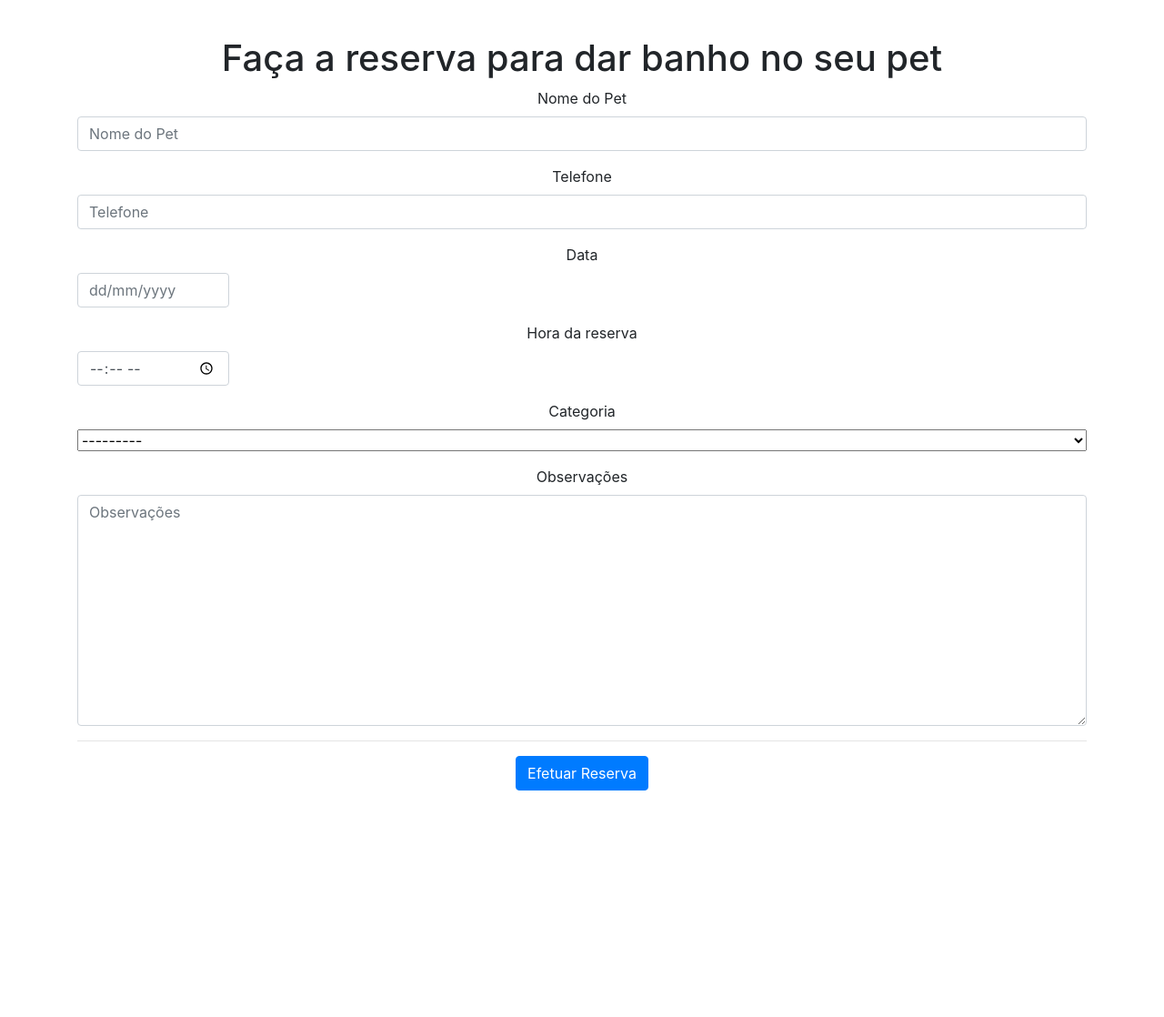
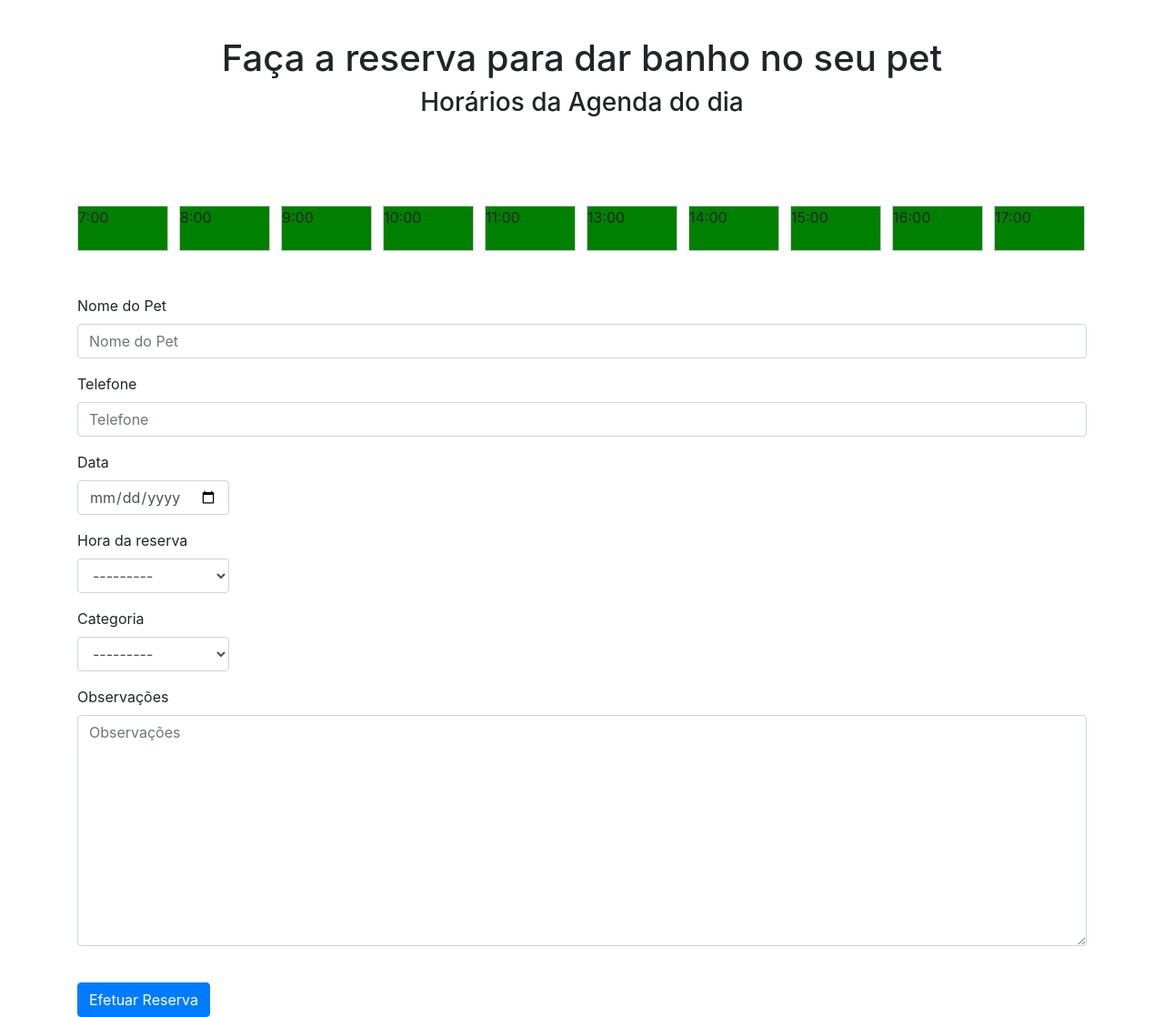
Before and after one commit to edeColli/PetShop, a Django app: page /reserva/ in a window 1280 px wide. Shown: the part 56-1174 px from the top of the page at 91% size. Before the commit the page ends 925 px from the top, so only its background shows below. Run offline with Django 4.2, Linux system fonts and the light colour scheme; data comes from the database, SQL or seed files in the repository; both versions use the stored data as it was after the commit; some libraries are stand-ins or nearby versions.

Commit message:
adicionado o grid com os horarios disponiveis

```diff
--- a/HouseOfPets/HouseOfPets/urls.py
+++ b/HouseOfPets/HouseOfPets/urls.py
@@ -26,15 +26,15 @@ from core import views
 
 
 urlpatterns = [
-    path("", views.inicio),
-    path("about/", views.sobre),
+    path("", views.inicio, name='unicio'),
+    path("about/", views.sobre, name='sobre'),
     path("sair/", views.sair),
     path("admin/", admin.site.urls),
-    path("contato/", contato),
-    path("reserva/", reserva),
-    path("signup/", signup),
-    path("signin/", signin),
-    path("reservas/", reservas),
+    path("contato/", contato, name='contato'),
+    path("reserva/", reserva, name='reserva'),
+    path("signup/", signup, name='signup'),
+    path("signin/", signin, name='signin'),
+    path("reservas/", reservas, name='reservas'),
     path('reserva/<int:reserva_id>/', reserva_detalhe, name='reserva_detalhe'),
     path('finalizar_reserva/<int:reserva_id>', finalizar_reserva, name='finalizar_reserva'),
     path("excluir_reserva/<int:reserva_id>", excluir_reserva, name='excluir_reserva'),
--- a/HouseOfPets/core/Views/reserva.py
+++ b/HouseOfPets/core/Views/reserva.py
@@ -1,8 +1,14 @@
+from datetime import datetime, date
 from django.shortcuts import render
+from ..models import Reserva
 from core.forms import ReservaForm
 
 def reserva(request):
     sucesso = False
+    data_atual = date.today()
+    reservas = Reserva.objects.filter(isFinalizado=False,  data=data_atual).order_by('data', 'horario')
+    horas_disponiveis = ['7:00', '8:00', '9:00', '10:00', '11:00', '13:00', '14:00', '15:00', '16:00', '17:00']
+    horarios_ocupados = [reserva.horario for reserva in reservas]
 
     if request.method == 'GET':
       form = ReservaForm()
@@ -16,7 +22,10 @@ def reserva(request):
 
     context = {
         'formulario': form,
-        'sucesso': sucesso
+        'sucesso': sucesso,
+        'reservas': reservas,
+        'horas_disponiveis': horas_disponiveis,
+        'horarios_ocupados': horarios_ocupados
     }
 
     return render(request, 'reserva.html', context)
--- a/HouseOfPets/core/Views/reservas.py
+++ b/HouseOfPets/core/Views/reservas.py
@@ -4,9 +4,10 @@ from ..models import Reserva
 
 @login_required
 def reservas(request):
-  if request.user.is_superuser:
+  usuario_admin = request.user.is_superuser
+  if usuario_admin:
     reservas = Reserva.objects.filter(isFinalizado=False).order_by('data','horario')
   else:
     reservas = Reserva.objects.filter(user=request.user, isFinalizado=False).order_by('data','horario')
 
-  return render(request, 'reservas.html', {'reservas': reservas})
+  return render(request, 'reservas.html', {'reservas': reservas, 'usuario_admin': usuario_admin})
--- a/HouseOfPets/core/forms.py
+++ b/HouseOfPets/core/forms.py
@@ -10,9 +10,13 @@ class ContatoForm(forms.ModelForm):
 
 class ReservaForm(forms.ModelForm):
     data = forms.DateField(
-        widget=forms.DateInput(attrs={'type': 'text', 'class': 'datepicker', 'style': 'width: 15%', 'placeholder': 'dd/mm/yyyy'}),
+        widget=forms.DateInput(
+            attrs={'type': 'date', 'class': 'form-control', 'style': 'width: 15%'},
+            format='%d/%m/%Y'
+        ),
         input_formats=['%d/%m/%Y']
     )
+
     class Meta:
         model = Reserva
         fields = ['nome', 'telefone', 'data', 'horario', 'categoria', 'observacao']
@@ -23,10 +27,17 @@ class ReservaForm(forms.ModelForm):
             'observacao': 'Observações'
         }
         widgets = {
-            #'data': forms.DateInput(attrs={'type': 'date', 'class': 'datepicker', 'style': 'width: 15%'}),
-            'horario': forms.DateInput(attrs={'type': 'time', 'style': 'width: 15%'}),
-            'categoria': forms.Select(attrs={'style': 'display: block; width: 100%; required: true'})
+            'horario': forms.Select(attrs={'class': 'form-control', 'style': 'width: 15%'}),
+            'categoria': forms.Select(attrs={'class': 'form-control', 'style': 'display: block; width: 15%; required: true'})
         }
+
+    # def __init__(self, *args, **kwargs):
+    #     super(ReservaForm, self).__init__(*args, **kwargs)
+    #     for field in self.fields.items():
+    #         # Adiciona a classe CSS para todos os campos
+    #         field.widget.attrs['class'] = 'form-control'
+    #         # Remove o sufixo padrão ':' dos rótulos
+    #         field.label_suffix = ''
 
     def clean(self):
         cleaned_data = super().clean()
--- a/HouseOfPets/core/models.py
+++ b/HouseOfPets/core/models.py
@@ -13,10 +13,24 @@ class Reserva(models.Model):
         ("Cachorro", "Cachorro")
     )
 
+    horario_list = (
+        ('07:00', '07:00'),
+        ('08:00', '08:00'),
+        ('09:00', '09:00'),
+        ('10:00', '10:00'),
+        ('11:00', '11:00'),
+        ('13:00', '13:00'),
+        ('14:00', '14:00'),
+        ('15:00', '15:00'),
+        ('16:00', '16:00'),
+        ('17:00', '17:00'),
+    )
+
     nome = models.CharField(max_length=100)
     telefone = models.CharField(max_length=20)
     data = models.DateTimeField()
-    horario = models.TimeField()
+    #horario = models.TimeField()
+    horario = models.CharField(max_length=5, verbose_name="Horário", choices=horario_list)
     categoria = models.CharField(max_length=30, verbose_name="Categoria", choices=categoria_list)
     observacao = models.TextField(blank=True)
     isFinalizado = models.BooleanField(default=False)
--- a/HouseOfPets/core/templates/reserva.html
+++ b/HouseOfPets/core/templates/reserva.html
@@ -1,14 +1,49 @@
 {% extends 'inicio.html' %} {% block principal %}
+
+  <style>
+    .grid {
+      display: grid;
+      grid-template-columns: repeat(10, 1fr); /* Define 10 colunas */
+      gap: 10px; /* Espaçamento entre as células */
+    }
+
+    .cell {
+      width: 100px;
+      height: 50px;
+      border: 1px solid #ccc;
+    }
+
+    .booked {
+      background-color: red;
+    }
+
+    .available {
+      background-color: green;
+    }
+
+  </style>
   <div class="text-center mt-5 pt-5">
     <h1>Faça a reserva para dar banho no seu pet</h1>
+    <h3>Horários da Agenda do dia</h3>
+  </div>
+  <div class="mt-5 pt-5 align-items-center">
+    <div class="grid">
+      {% for horario in horas_disponiveis %}
+        <div class="cell {% if horario in horarios_ocupados %}booked{% else %}available{% endif %}">{{ horario }}</div>
+      {% endfor %}
+    </div>
+    <br><br>
     {%if sucesso %}
     <p class="alert alert-success">Reserva efeutada com sucesso</p>
     {% else %}
     <form action="" method="POST">
-    {% csrf_token %} {% load bootstrap5 %} {% bootstrap_form formulario %}
-    <hr />
+      {% csrf_token %}
+      {% load bootstrap5 %}
+      {% bootstrap_form formulario %}
+      <br>
       <button typpe="submit" class="btn btn-primary">Efetuar Reserva</button>
     </form>
     {% endif %}
   </div>
   {% endblock %}
+</head>
```
Also changed, not shown: HouseOfPets/core/templates/reservas.html (+11 -0 lines), HouseOfPets/core/migrations/0012_alter_reserva_horario.py (added), HouseOfPets/db.sqlite3. Lines whose indentation alone changed are shown as unchanged.
